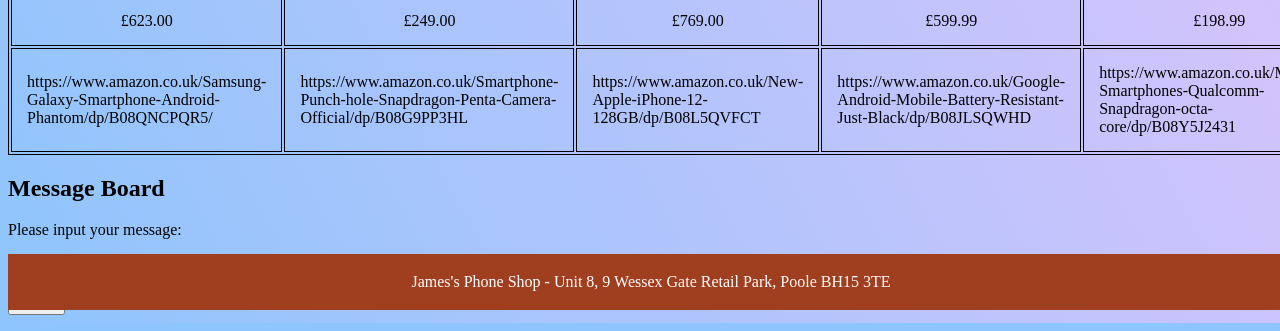
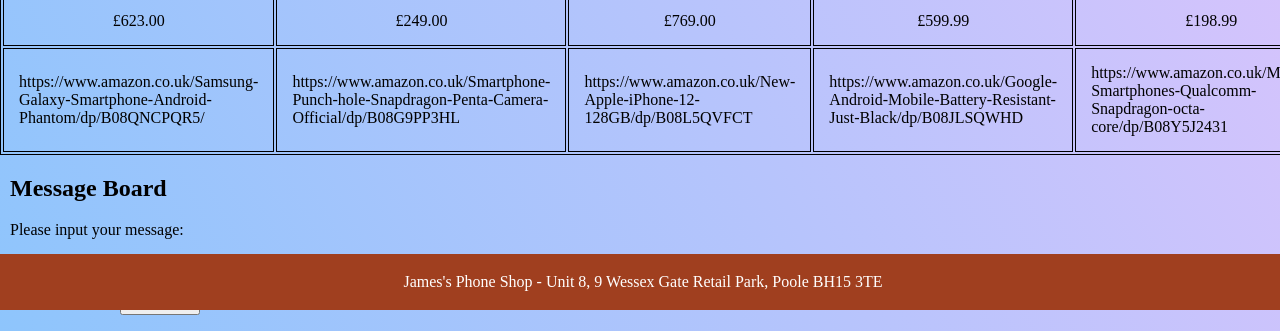
Before and after one commit to jhowards/Strive-Work-M1D7, a plain HTML site: page index.html in a window 1280 px wide. Shown: the part 490-821 px from the top of the page. Drawn offline with Linux system fonts and the light colour scheme.

Commit message:
Message board update EX6

```diff
--- a/index.html
+++ b/index.html
@@ -47,12 +47,12 @@
 
 </table>
 
-
+<form>
 <h2>Message Board</h2>
 <p> Please input your message:</p>
 <input type="text" id="message" name="message"><br><br>
-<input type="submit" value="Submit">
-
+<input type="submit" value="Submit" id="submit">
+</form>
 </body>
 <footer>
     <p>James's Phone Shop - Unit 8, 9 Wessex Gate Retail Park, Poole BH15 3TE</p>
--- a/style.css
+++ b/style.css
@@ -31,10 +31,25 @@ footer {
     width: 100%;
     position: fixed;
     bottom:0;
+
   }
 
-  body{
+  html, body{
     background-color: #8EC5FC;
     background-image: linear-gradient(62deg, #8EC5FC 0%, #E0C3FC 100%);
+    margin: 0;
+    height: 100%;
+  }
 
+  form{
+      padding-left: 10px;
   }
+
+  #message{
+      width: 300px;
+  }
+
+  #submit{
+    margin-left: 110px;
+    width: 80px;
+}
```
